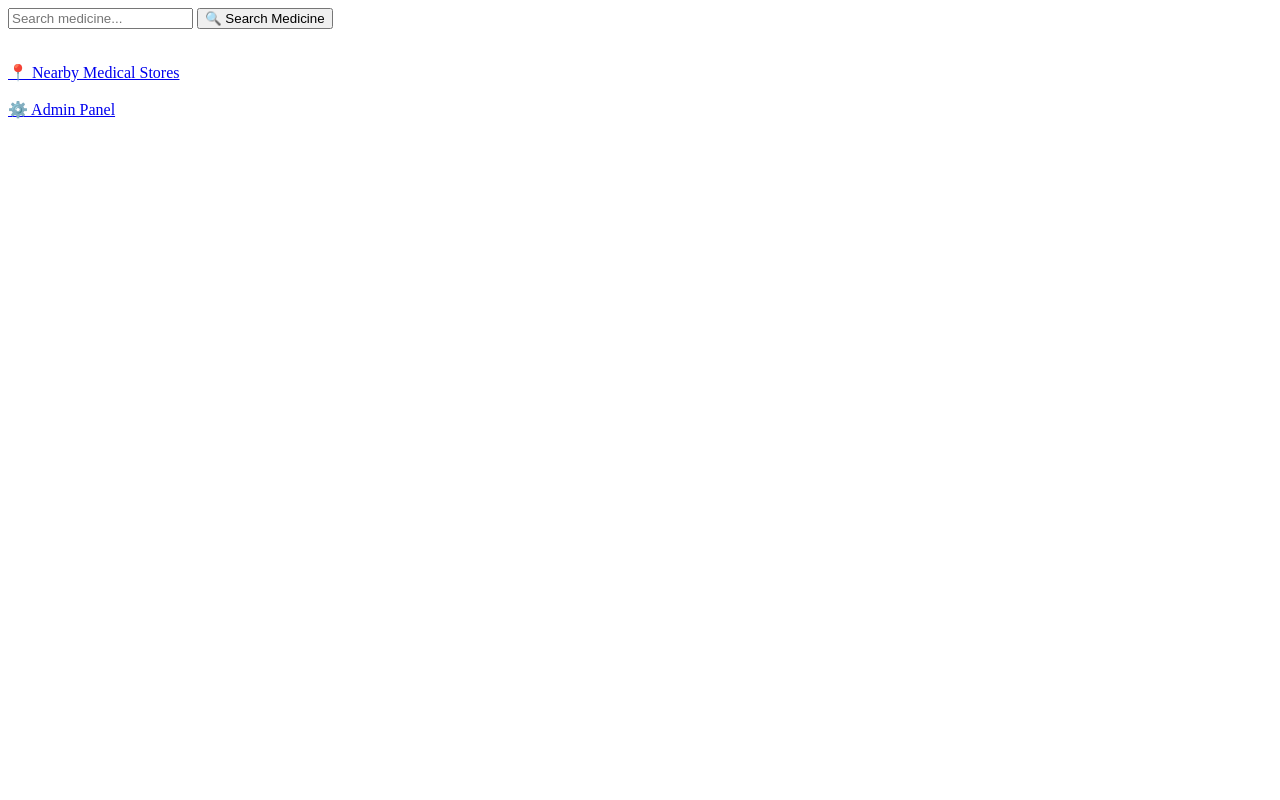
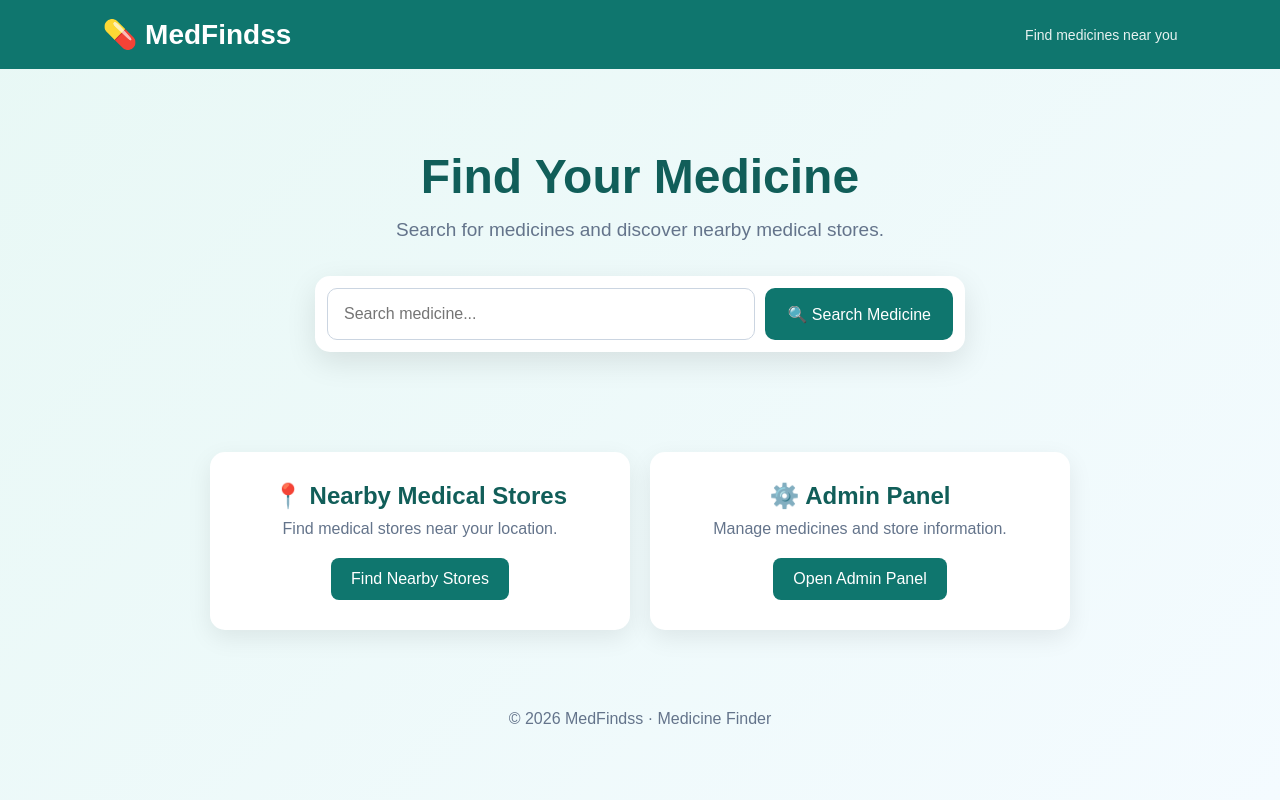
Before and after one commit to divyaamahajan13-ux/MedFindss, a Django app: page / in a window 1280 px wide. Run offline with Django 5.2, Linux system fonts and the light colour scheme.

Commit message:
Improve MedFindss home page

```diff
--- a/medfind/settings.py
+++ b/medfind/settings.py
@@ -25,6 +25,7 @@ INSTALLED_APPS = [
 
 MIDDLEWARE = [
     'django.middleware.security.SecurityMiddleware',
+    'whitenoise.middleware.WhiteNoiseMiddleware',
     'django.contrib.sessions.middleware.SessionMiddleware',
     'django.middleware.common.CommonMiddleware',
     'django.middleware.csrf.CsrfViewMiddleware',
@@ -100,8 +101,8 @@ USE_TZ = True
 
 # Static files
 
-STATIC_URL = 'static/'
-
+STATIC_URL = '/static/'
+STATIC_ROOT = BASE_DIR / 'staticfiles'
 
 # Default primary key field type
 
--- a/templates/home.html
+++ b/templates/home.html
@@ -1,4 +1,178 @@
-<form method="GET" action="/search/">
+<!DOCTYPE html>
+<html lang="en">
+
+<head>
+    <meta charset="UTF-8">
+    <meta name="viewport" content="width=device-width, initial-scale=1.0">
+
+    <title>MedFindss - Find Medicines Easily</title>
+
+    <style>
+        * {
+            box-sizing: border-box;
+            margin: 0;
+            padding: 0;
+        }
+
+        body {
+            font-family: Arial, sans-serif;
+            background: linear-gradient(135deg, #e8f8f5, #f4fbff);
+            min-height: 100vh;
+            color: #1f2937;
+        }
+
+        .navbar {
+            background: #0f766e;
+            padding: 18px 8%;
+            display: flex;
+            justify-content: space-between;
+            align-items: center;
+            color: white;
+        }
+
+        .logo {
+            font-size: 28px;
+            font-weight: bold;
+        }
+
+        .tagline {
+            font-size: 14px;
+            opacity: 0.9;
+        }
+
+        .hero {
+            text-align: center;
+            padding: 80px 20px 50px;
+        }
+
+        .hero h1 {
+            font-size: 48px;
+            color: #115e59;
+            margin-bottom: 15px;
+        }
+
+        .hero p {
+            font-size: 19px;
+            color: #64748b;
+            margin-bottom: 35px;
+        }
+
+        .search-box {
+            background: white;
+            max-width: 650px;
+            margin: auto;
+            padding: 12px;
+            border-radius: 15px;
+            box-shadow: 0 10px 30px rgba(0,0,0,0.10);
+            display: flex;
+            gap: 10px;
+        }
+
+        .search-box input {
+            flex: 1;
+            padding: 16px;
+            border: 1px solid #cbd5e1;
+            border-radius: 10px;
+            font-size: 16px;
+            outline: none;
+        }
+
+        .search-box input:focus {
+            border-color: #0f766e;
+        }
+
+        .search-box button {
+            padding: 16px 22px;
+            background: #0f766e;
+            color: white;
+            border: none;
+            border-radius: 10px;
+            font-size: 16px;
+            cursor: pointer;
+        }
+
+        .search-box button:hover {
+            background: #115e59;
+        }
+
+        .cards {
+            max-width: 900px;
+            margin: 30px auto;
+            padding: 20px;
+            display: grid;
+            grid-template-columns: repeat(2, 1fr);
+            gap: 20px;
+        }
+
+        .card {
+            background: white;
+            padding: 30px;
+            border-radius: 15px;
+            text-align: center;
+            box-shadow: 0 8px 25px rgba(0,0,0,0.08);
+        }
+
+        .card h2 {
+            color: #115e59;
+            margin-bottom: 10px;
+        }
+
+        .card p {
+            color: #64748b;
+            margin-bottom: 20px;
+        }
+
+        .card a {
+            display: inline-block;
+            padding: 12px 20px;
+            background: #0f766e;
+            color: white;
+            text-decoration: none;
+            border-radius: 8px;
+        }
+
+        .card a:hover {
+            background: #115e59;
+        }
+
+        footer {
+            text-align: center;
+            padding: 30px;
+            color: #64748b;
+        }
+
+        @media (max-width: 700px) {
+            .hero h1 {
+                font-size: 36px;
+            }
+
+            .search-box {
+                flex-direction: column;
+            }
+
+            .cards {
+                grid-template-columns: 1fr;
+            }
+        }
+    </style>
+</head>
+
+<body>
+
+    <nav class="navbar">
+        <div class="logo">💊 MedFindss</div>
+        <div class="tagline">Find medicines near you</div>
+    </nav>
+
+    <section class="hero">
+
+        <h1>Find Your Medicine</h1>
+
+        <p>
+            Search for medicines and discover nearby medical stores.
+        </p>
+
+        <form action="{% url 'search' %}" method="GET" class="search-box">
 
             <input
                 type="text"
@@ -7,18 +181,46 @@
                 required
             >
 
-    <button type="submit">🔍 Search Medicine</button>
+            <button type="submit">
+                🔍 Search Medicine
+            </button>
 
         </form>
 
-<br>
+    </section>
 
-<a href="/nearby-stores/">
-    📍 Nearby Medical Stores
+    <section class="cards">
+
+        <div class="card">
+            <h2>📍 Nearby Medical Stores</h2>
+
+            <p>
+                Find medical stores near your location.
+            </p>
+
+            <a href="{% url 'nearby_stores' %}">
+                Find Nearby Stores
             </a>
+        </div>
 
-<br><br>
+        <div class="card">
+            <h2>⚙️ Admin Panel</h2>
+
+            <p>
+                Manage medicines and store information.
+            </p>
 
             <a href="/admin/">
-    ⚙️ Admin Panel
+                Open Admin Panel
             </a>
+        </div>
+
+    </section>
+
+    <footer>
+        © 2026 MedFindss · Medicine Finder
+    </footer>
+
+</body>
+
+</html>
```
Lines whose indentation alone changed are shown as unchanged.
